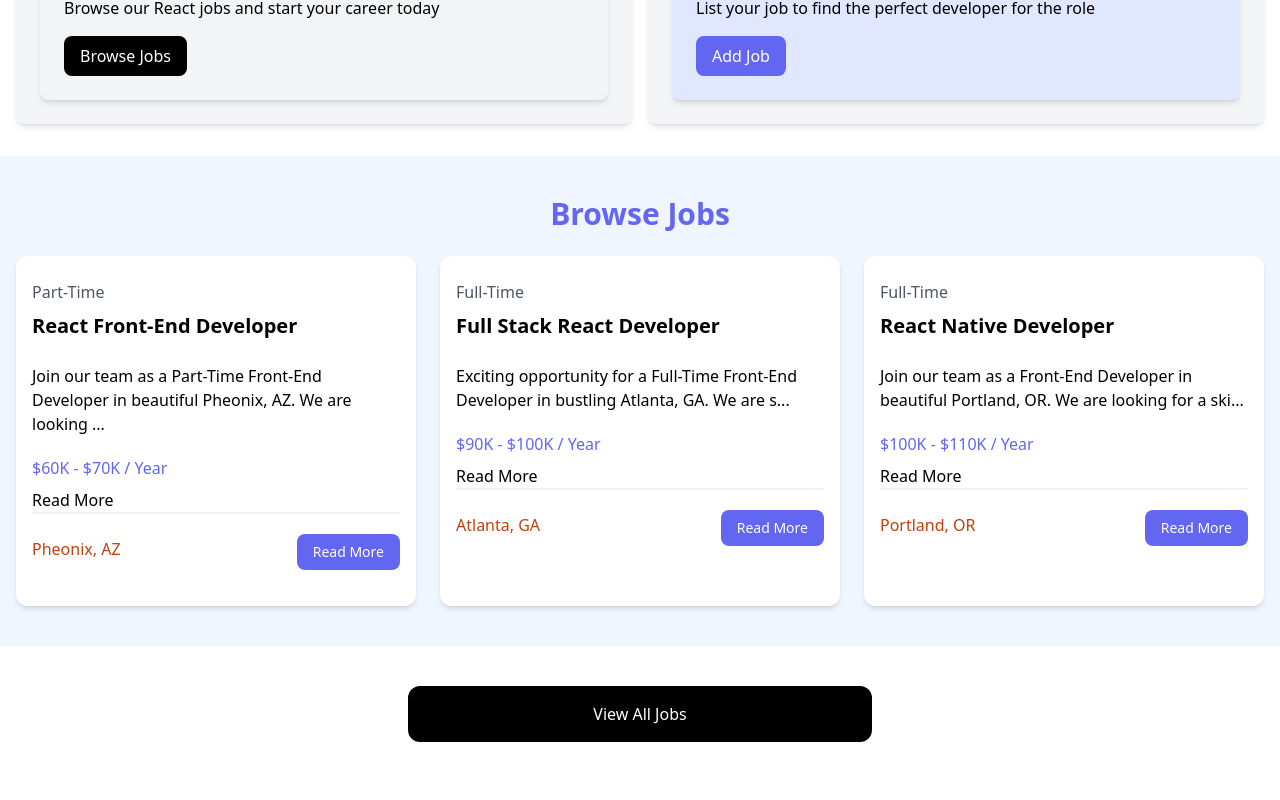
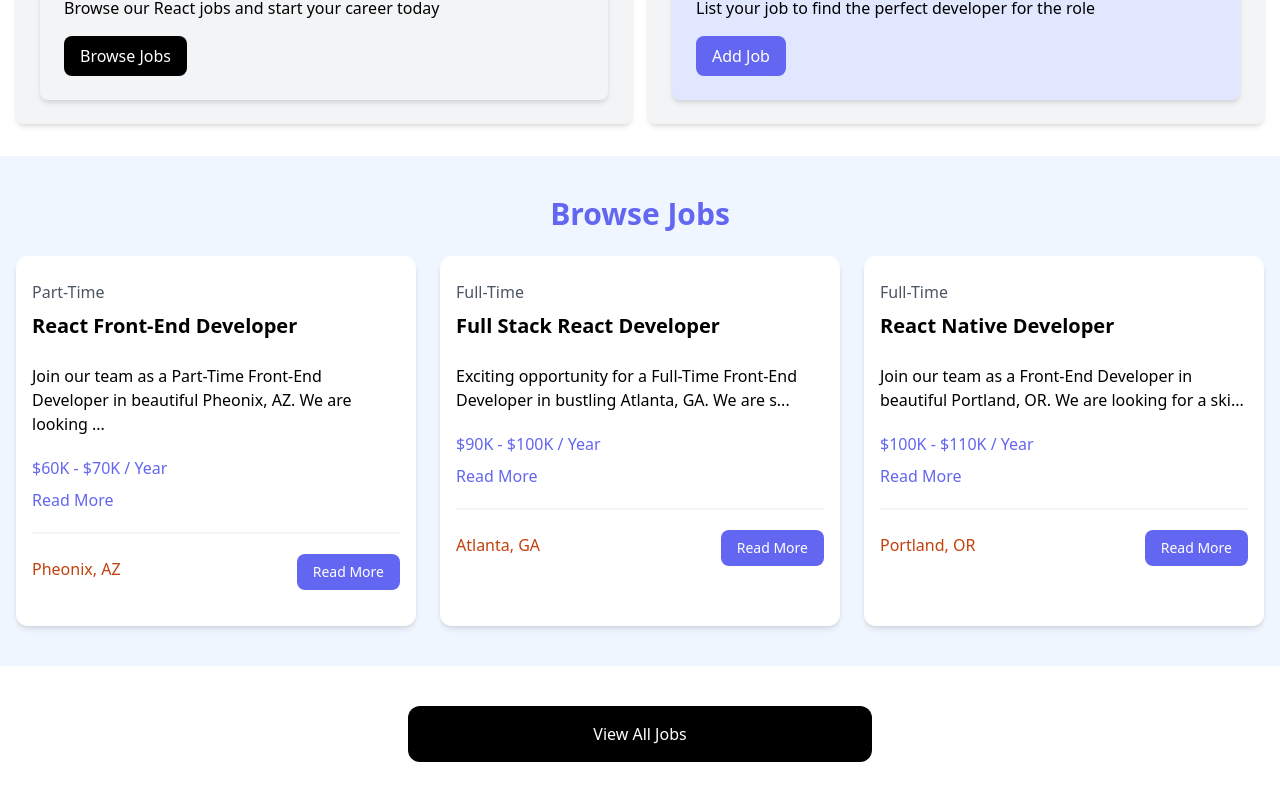
Before and after one commit to Jaspreet-Nijjar/react-job-board, a React (Vite) app: page / in a window 1280 px wide. Shown: the part 501-1301 px from the top of the page. Built offline with nearby package versions, Linux system fonts and the light colour scheme.

Commit message:
installed react icons

```diff
--- a/package.json
+++ b/package.json
@@ -11,7 +11,8 @@
   },
   "dependencies": {
     "react": "^18.3.1",
-    "react-dom": "^18.3.1"
+    "react-dom": "^18.3.1",
+    "react-icons": "^5.4.0"
   },
   "devDependencies": {
     "@eslint/js": "^9.15.0",
--- a/src/components/JobListing.tsx
+++ b/src/components/JobListing.tsx
@@ -31,7 +31,10 @@
         </div>
 
         <h3 className="text-indigo-500 mb-2">{job.salary} / Year</h3>
-        <button onClick={handleClick}>
+        <button
+          onClick={handleClick}
+          className="text-indigo-500 mb-5 hover:text-indigo-600"
+        >
           {showMore ? 'Read More' : 'Read Less'}
         </button>
 
```
Also changed, not shown: 1 other file (tests, documents, lock files or other folders).
